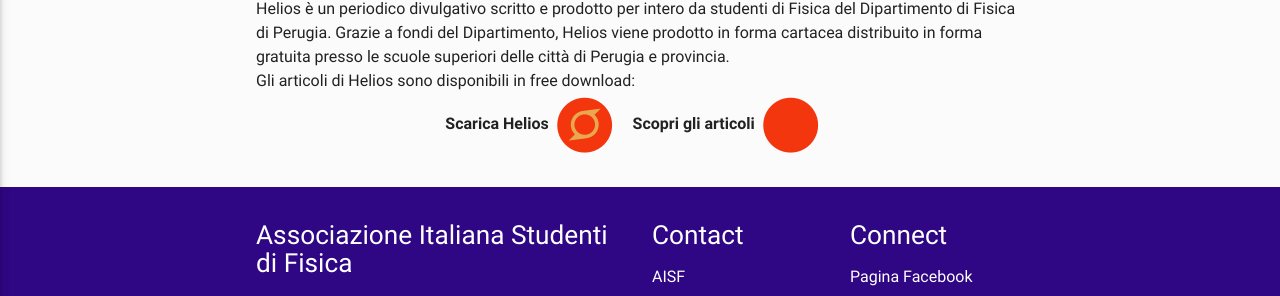
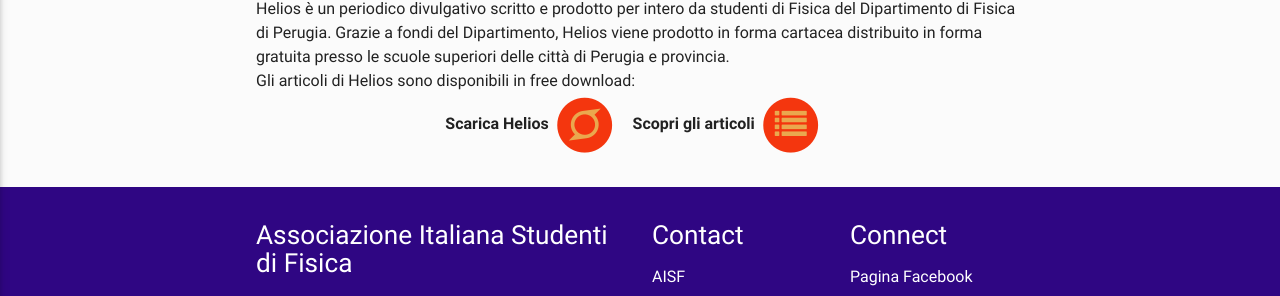
Before and after one commit to ai-sf/aisf_perugia, a Jekyll site: the page built from Helios.html, in a window 1280 px wide. Shown: the part 588-884 px from the top of the page. Built offline with Jekyll 4.4.1, drawn with Linux system fonts in a browser that asks for light colours; nearby versions of some CDN libraries.

Commit message:
Update Helios.html

```diff
--- a/Helios.html
+++ b/Helios.html
@@ -36,7 +36,7 @@
               <a href="/perugia/Articoli">
                 <span class="fa-stack fa-2x">
                   <i class="fa fa-circle fa-stack-2x text-primary" style="color:rgb(244, 54, 14)"></i>
-                  <i class="fa fa-sun fa-stack-1x fa-inverse" aria-hidden="true"></i>
+                  <i class="fa fa-list fa-stack-1x fa-inverse" aria-hidden="true"></i>
                 </span>&nbsp; &nbsp;
               </a>
 
```
